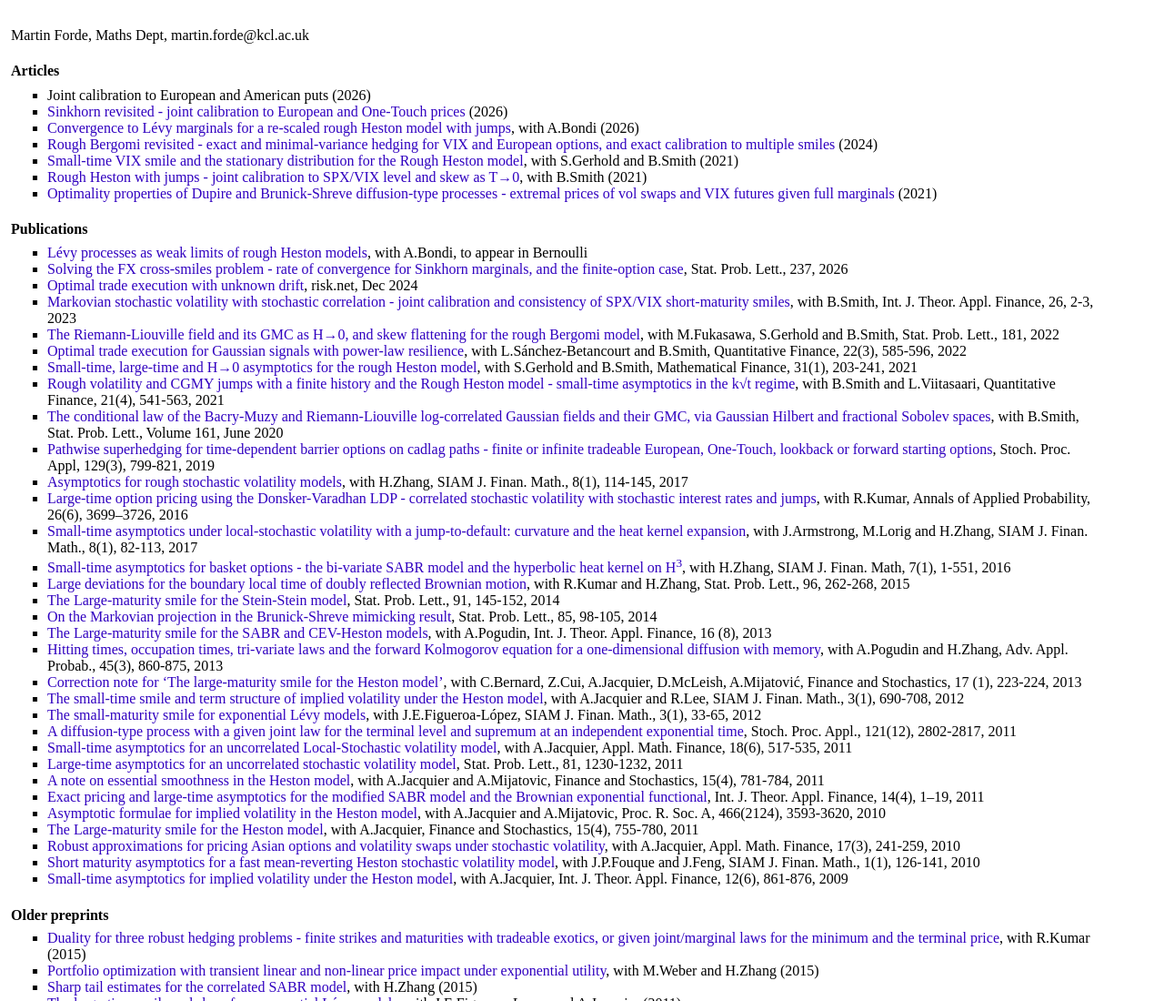
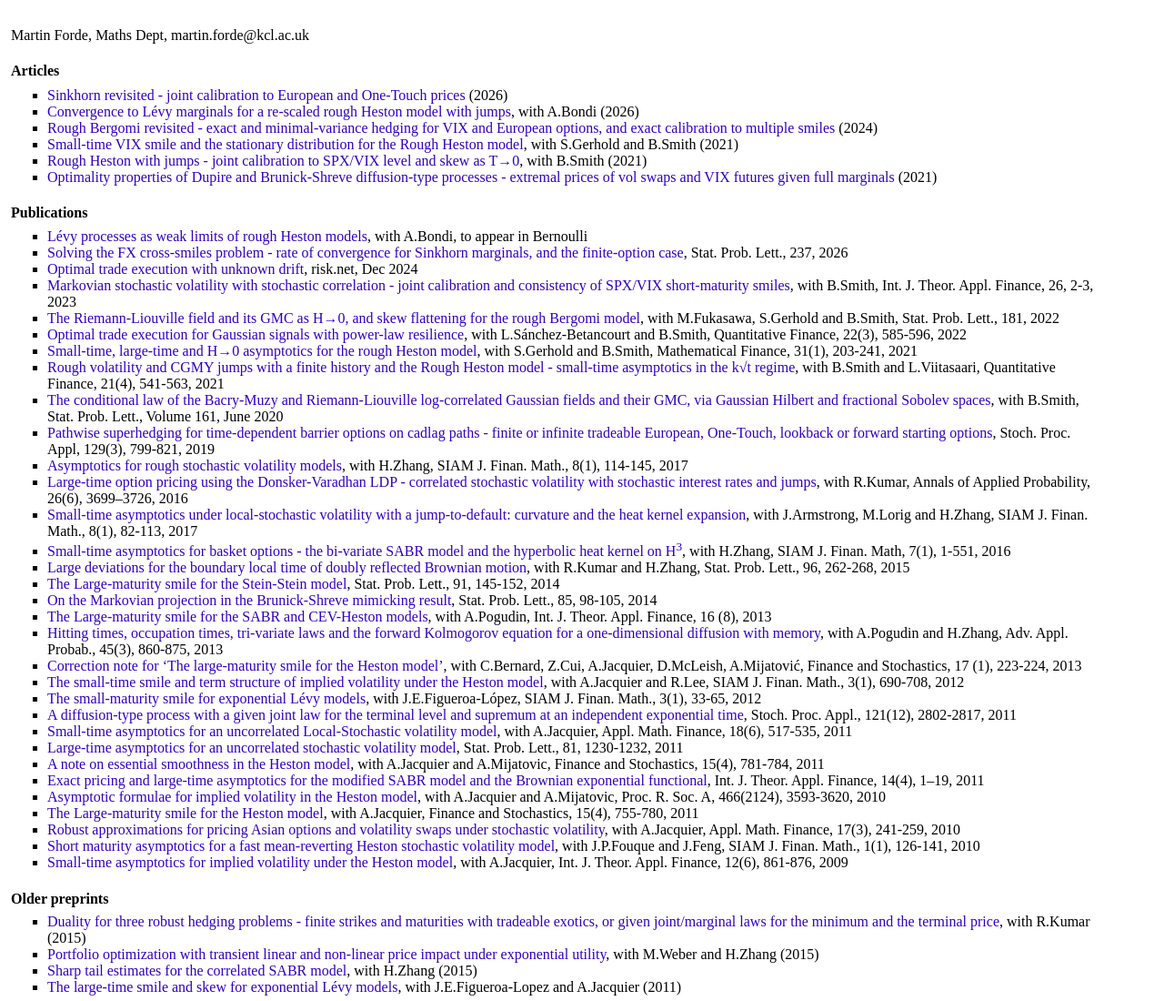
Before and after one commit to martinforde/martinforde.github.io, a plain HTML site: page index.html in a window 1280 px wide. Shown: the top 1100 px of the page at 91% size. Drawn offline with Linux system fonts and the light colour scheme.

Commit message:
Update index.html

```diff
--- a/index.html
+++ b/index.html
@@ -37,7 +37,6 @@ Martin Forde, Maths Dept, martin.forde@kcl.ac.uk <br>
 
 <h4>Articles</h4>
 <ul type="square" style="margin-top:-13px;">
-<li>Joint calibration to European and American puts</A> (2026)
 <li><a href="SinkhornOneTouches.pdf">Sinkhorn revisited - joint calibration to European and One-Touch prices</A> (2026)
 <li><a href="NIG_prices_short_paper-.pdf">Convergence to Lévy marginals for a re-scaled rough Heston model with jumps</A>, with A.Bondi (2026)
 <li><a href="ClarkOconeRoughBergomiBass.pdf">Rough Bergomi revisited - exact and minimal-variance hedging for VIX and European options, and exact calibration to multiple smiles</A> (2024)
```
